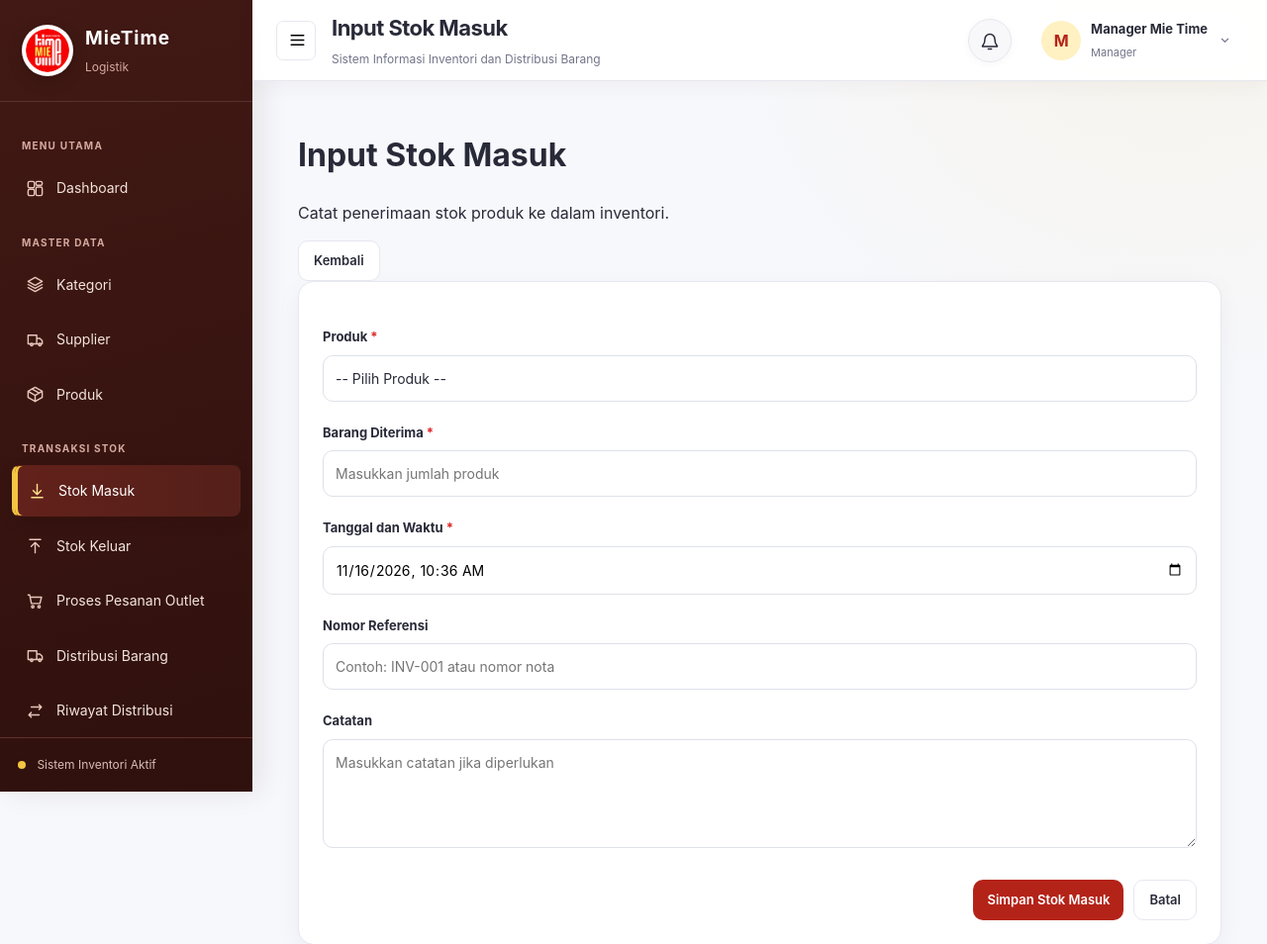
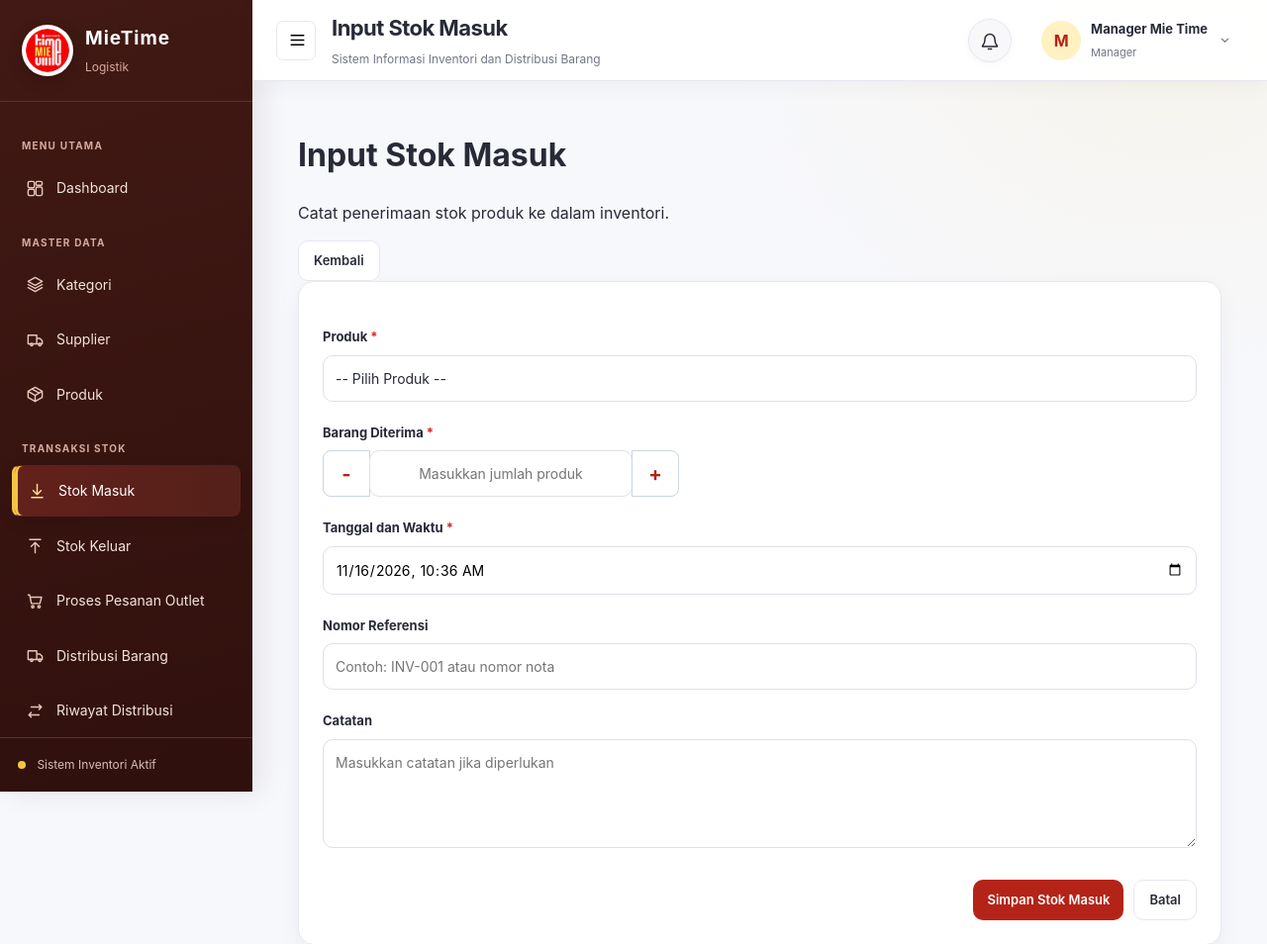
Before and after one commit to dianatami/inventory-stock, a Laravel app: page /stock-in/create in a window 1280 px wide. Shown: the top 954 px of the page at 99% size. Run offline with Laravel 10, Linux system fonts and the light colour scheme; a user stored in the database is signed in; data comes from the database, SQL or seed files in the repository; data that the repository does not hold is empty; style sheets or scripts are compiled from the project's sources.

Commit message:
memperbaiki alur notifikasi

```diff
--- a/app/Http/Controllers/LowStockController.php
+++ b/app/Http/Controllers/LowStockController.php
@@ -15,7 +15,7 @@ class LowStockController extends Controller
 {
     private function canViewStock(Request $request): bool
     {
-        return in_array($request->user()->role, ['Manager', 'Admin Prolog'], true);
+        return in_array($request->user()->role, ['Manager', 'Admin Prolog', 'Kepala Logistik'], true);
     }
 
     private function visibleSystemNotifications(Request $request)
@@ -87,7 +87,7 @@ class LowStockController extends Controller
         }
 
         $stockItems = $stockQuery->latest('notified_at')->latest('id')->get()
-            ->map(fn (LowStockNotification $notification) => $this->stockItem($notification));
+            ->map(fn (LowStockNotification $notification) => $this->stockItem($notification, $request->user()->role));
         $activityItems = $systemQuery->latest()->get()
             ->map(fn (SystemNotification $notification) => $this->activityItem($notification));
         $allItems = $stockItems->concat($activityItems)->sortByDesc('timestamp')->values();
@@ -145,7 +145,7 @@ class LowStockController extends Controller
                 ->latest('id')
                 ->limit(20)
                 ->get()
-                ->map(fn (LowStockNotification $notification) => $this->stockItem($notification))
+                ->map(fn (LowStockNotification $notification) => $this->stockItem($notification, $request->user()->role))
             : collect();
         $activityItems = $this->visibleSystemNotifications($request)
             ->latest()
@@ -195,10 +195,13 @@ class LowStockController extends Controller
         return response()->noContent();
     }
 
-    private function stockItem(LowStockNotification $notification): array
+    private function stockItem(LowStockNotification $notification, string $role): array
     {
         $productName = $notification->product->name;
         $severity = $notification->severity;
+        $actionUrl = in_array($role, ['Admin Prolog', 'Kepala Logistik'], true)
+            ? route('logistics-requests.index')
+            : null;
         $title = match ($severity) {
             'out' => 'Stok '.$productName.' telah habis',
             'critical' => 'Stok '.$productName.' tersisa '.$notification->current_stock.' pcs',
@@ -238,8 +241,8 @@ class LowStockController extends Controller
             'created_at' => $notification->notified_at->locale('id')->translatedFormat('d M Y H:i'),
             'timestamp' => $notification->notified_at->timestamp,
             'read' => $notification->read_at !== null,
-            'action_url' => route('stock-mutations.index', ['search' => $notification->product->code]),
-            'action_label' => 'Cek stok',
+            'action_url' => $actionUrl,
+            'action_label' => $actionUrl ? 'Buka permintaan barang' : null,
             'read_url' => route('notifications.read', $notification),
             'read_method' => 'PATCH',
         ];
--- a/resources/css/app.css
+++ b/resources/css/app.css
@@ -1096,6 +1096,60 @@ body {
 .form-group textarea:focus {
     outline: 2px solid #bbf7d0;
     border-color: var(--primary);
+}
+
+.number-stepper {
+    display: flex;
+    width: min(100%, 360px);
+}
+
+.number-stepper input {
+    flex: 1;
+    min-width: 0;
+    width: auto;
+    border-radius: 0;
+    text-align: center;
+}
+
+.number-stepper button {
+    display: grid;
+    flex: 0 0 48px;
+    place-items: center;
+    border: 1px solid #cbd5e1;
+    background: #fff;
+    color: var(--primary);
+    font-size: 20px;
+    font-weight: 700;
+}
+
+.number-stepper button:first-child {
+    border-radius: 8px 0 0 8px;
+}
+
+.number-stepper button:last-child {
+    border-radius: 0 8px 8px 0;
+}
+
+.number-stepper button + input,
+.number-stepper input + button {
+    margin-left: -1px;
+}
+
+.number-stepper button:focus-visible {
+    position: relative;
+    z-index: 1;
+    outline: 2px solid rgb(180 35 24 / 25%);
+    outline-offset: 1px;
+}
+
+.number-stepper input::-webkit-inner-spin-button,
+.number-stepper input::-webkit-outer-spin-button {
+    margin: 0;
+    -webkit-appearance: none;
+}
+
+.number-stepper input[type="number"] {
+    -moz-appearance: textfield;
 }
 
 .form-group textarea {
@@ -2878,6 +2932,16 @@ table.table td {
     background: #fff;
 }
 
+.outlet-table .number-stepper {
+    min-width: 144px;
+    width: 100%;
+}
+
+.outlet-table .number-stepper input {
+    width: auto;
+    border-radius: 0;
+}
+
 .outlet-table input:focus,
 .outlet-table select:focus,
 .outlet-form input:focus,
@@ -3469,6 +3533,11 @@ table.table tbody tr:hover td,
 .notification-center .notification-card-actions form {
     padding-left: 15px;
     border-left: 1px solid #e8e9f0;
+}
+
+.notification-center .notification-card-actions.is-read-only form {
+    padding-left: 0;
+    border-left: 0;
 }
 
 .notification-center .notification-summary-column {
--- a/resources/js/app.js
+++ b/resources/js/app.js
@@ -90,6 +90,33 @@ document.addEventListener('DOMContentLoaded', () => {
             if (!window.confirm(message)) {
                 event.preventDefault();
             }
+        });
+    });
+
+    document.querySelectorAll('[data-number-stepper]').forEach((stepper) => {
+        const input = stepper.querySelector('input[type="number"]');
+        if (!input) return;
+
+        stepper.querySelectorAll('[data-number-step]').forEach((button) => {
+            button.addEventListener('click', () => {
+                if (input.disabled) return;
+
+                const direction = Number(button.dataset.numberStep);
+                if (direction !== -1 && direction !== 1) return;
+
+                const min = input.min === '' ? Number.NEGATIVE_INFINITY : Number(input.min);
+                const max = input.max === '' ? Number.POSITIVE_INFINITY : Number(input.max);
+                const step = input.step === '' || input.step === 'any' ? 1 : Number(input.step);
+                const stepSize = Number.isFinite(step) && step > 0 ? step : 1;
+                const current = input.value === '' ? null : Number(input.value);
+                const next = current === null
+                    ? (Number.isFinite(min) ? min : direction * stepSize)
+                    : current + direction * stepSize;
+
+                input.value = String(Math.min(max, Math.max(min, next)));
+                input.dispatchEvent(new Event('input', { bubbles: true }));
+                input.dispatchEvent(new Event('change', { bubbles: true }));
+            });
         });
     });
 
--- a/resources/views/dashboard.blade.php
+++ b/resources/views/dashboard.blade.php
@@ -134,7 +134,7 @@
                     <h3>Alarm Stok Gudang</h3>
                     <p>Pemberitahuan aktif saat stok mencapai atau berada di bawah batas minimum.</p>
                 </div>
-                <a href="{{ route('notifications.low-stock') }}" class="section-link">Lihat semua</a>
+                <a href="{{ in_array($role, ['Admin Prolog', 'Kepala Logistik'], true) ? route('logistics-requests.index') : route('notifications.low-stock') }}" class="section-link">Lihat semua</a>
             </div>
             <div class="table-responsive">
                 <table class="table">
@@ -201,7 +201,7 @@
                     <h3>Notifikasi Stok Gudang Menipis</h3>
                     <p><strong>{{ $metrics['low_stock'] }} produk</strong> berada pada atau di bawah batas minimum.</p>
                 </div>
-                <a href="{{ route('notifications.low-stock') }}" class="section-link">Tindak lanjuti</a>
+                <a href="{{ in_array($role, ['Admin Prolog', 'Kepala Logistik'], true) ? route('logistics-requests.index') : route('notifications.low-stock') }}" class="section-link">Tindak lanjuti</a>
             </div>
             @if ($metrics['low_stock'] > 0)
                 <div class="dashboard-low-stock-warning" role="alert">
--- a/resources/views/notifications/low-stock.blade.php
+++ b/resources/views/notifications/low-stock.blade.php
@@ -87,8 +87,11 @@
                                 @endif
                                 <span class="notification-read-state">{{ $notification['read'] ? 'Sudah dibaca' : 'Belum dibaca' }}</span>
                             </div>
-                            <div class="notification-card-actions">
+                            @if ($notification['action_url'] || ! $notification['read'])
+                                <div class="notification-card-actions {{ $notification['action_url'] ? '' : 'is-read-only' }}">
+                                    @if ($notification['action_url'])
                                         <a href="{{ $notification['action_url'] }}">{{ $notification['action_label'] }} <svg class="interface-icon" aria-hidden="true"><use href="#icon-arrow-right"/></svg></a>
+                                    @endif
                                     @unless ($notification['read'])
                                         <form method="POST" action="{{ $readUrl }}">
                                             @csrf
@@ -97,6 +100,7 @@
                                         </form>
                                     @endunless
                                 </div>
+                            @endif
                         </div>
                     </article>
                 @empty
--- a/resources/views/stock_transactions/create.blade.php
+++ b/resources/views/stock_transactions/create.blade.php
@@ -86,6 +86,8 @@
             <div class="form-group">
                 <label for="quantity">{{ $type === 'in' ? 'Barang Diterima' : 'Barang Dikirim' }} <span>*</span></label>
 
+                <div class="number-stepper" data-number-stepper>
+                    <button type="button" data-number-step="-1" aria-label="Kurangi jumlah">-</button>
                     <input
                         type="number"
                         name="quantity"
@@ -96,6 +98,8 @@
                         placeholder="Masukkan jumlah produk"
                         required
                     >
+                    <button type="button" data-number-step="1" aria-label="Tambah jumlah">+</button>
+                </div>
 
                 @error('quantity')
                     <small class="text-danger">{{ $message }}</small>
```
Also changed, not shown: resources/views/outlet/orders/create.blade.php (+14 -1 lines), resources/views/outlet/returns/create.blade.php (+7 -1 lines), resources/views/outlet/stocktake.blade.php (+11 -1 lines), tests/Feature/StockTransactionTest.php (+14 -0 lines), tests/Feature/WarehouseFeaturesTest.php (+42 -0 lines). Lines whose indentation alone changed are shown as unchanged.
